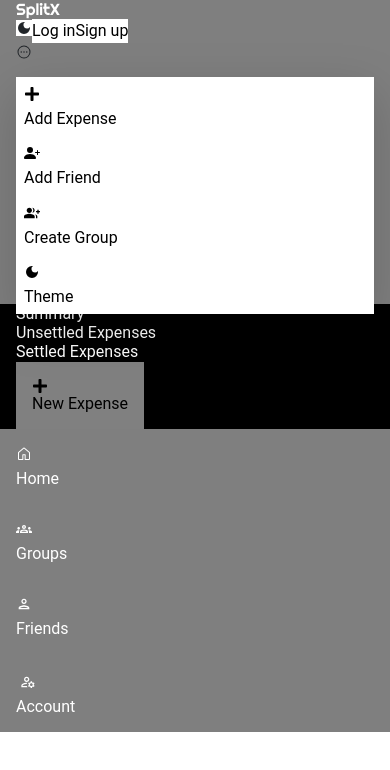
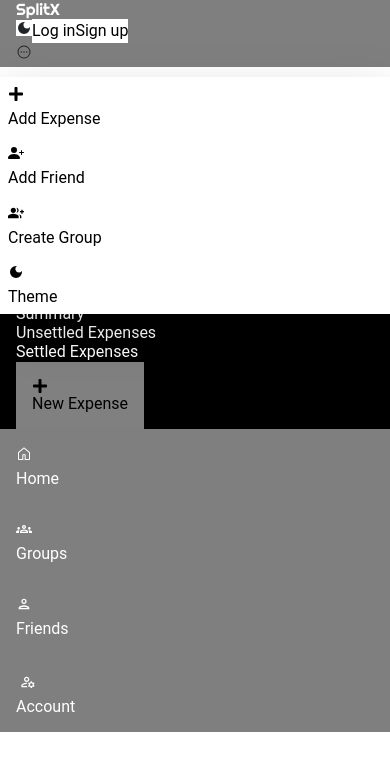
Before and after one commit to uzaifansari/splitx, a React (Vite) app: page /splitx/home in a window 390 px wide. Both pictures are taken after a click on the button 24 px from the left and 52 px from the top of the page. Shown: the top 770 px of the page. Built offline with nearby package versions, Linux system fonts and the light colour scheme.

Commit message:
added the functionality to close the hamburger menu when clicked outside.

```diff
--- a/src/components/Navbar.jsx
+++ b/src/components/Navbar.jsx
@@ -42,8 +42,10 @@ function Navbar(props) {
             {props.threeDotIcon}
           </button>
         </div>
+      </div>
         {/* Hamburger Menu */}
         {menu && (
+          <div onClick={toggleMenu} className="fixed inset-0 z-10 bg-black/50 backdrop-blur-md flex justify-center items-center">
             <motion.div animate={{ y: 10 }} transition={{ type: "Tween", stiffness: 100 }} className={`w-fit h-fit absolute top-14 right-4 overflow-hidden shadow-lg rounded-xl ${location.pathname === "/home" || "/account"?  "" : "hidden"} ${props.theme==="bg-black"?"bg-white text-black":"bg-black text-white"}`}>
               <ul className="flex flex-col w-fit gap-0">
                 <li className={`${buttonTransition} w-full flex items-center justify-start gap-2 p-2 cursor-pointer`}>
@@ -72,8 +74,8 @@ function Navbar(props) {
                 </li>
               </ul>
             </motion.div >
+          </div>
         )}
-      </div>
     </>
   );
 }
```
Lines whose indentation alone changed are shown as unchanged.
